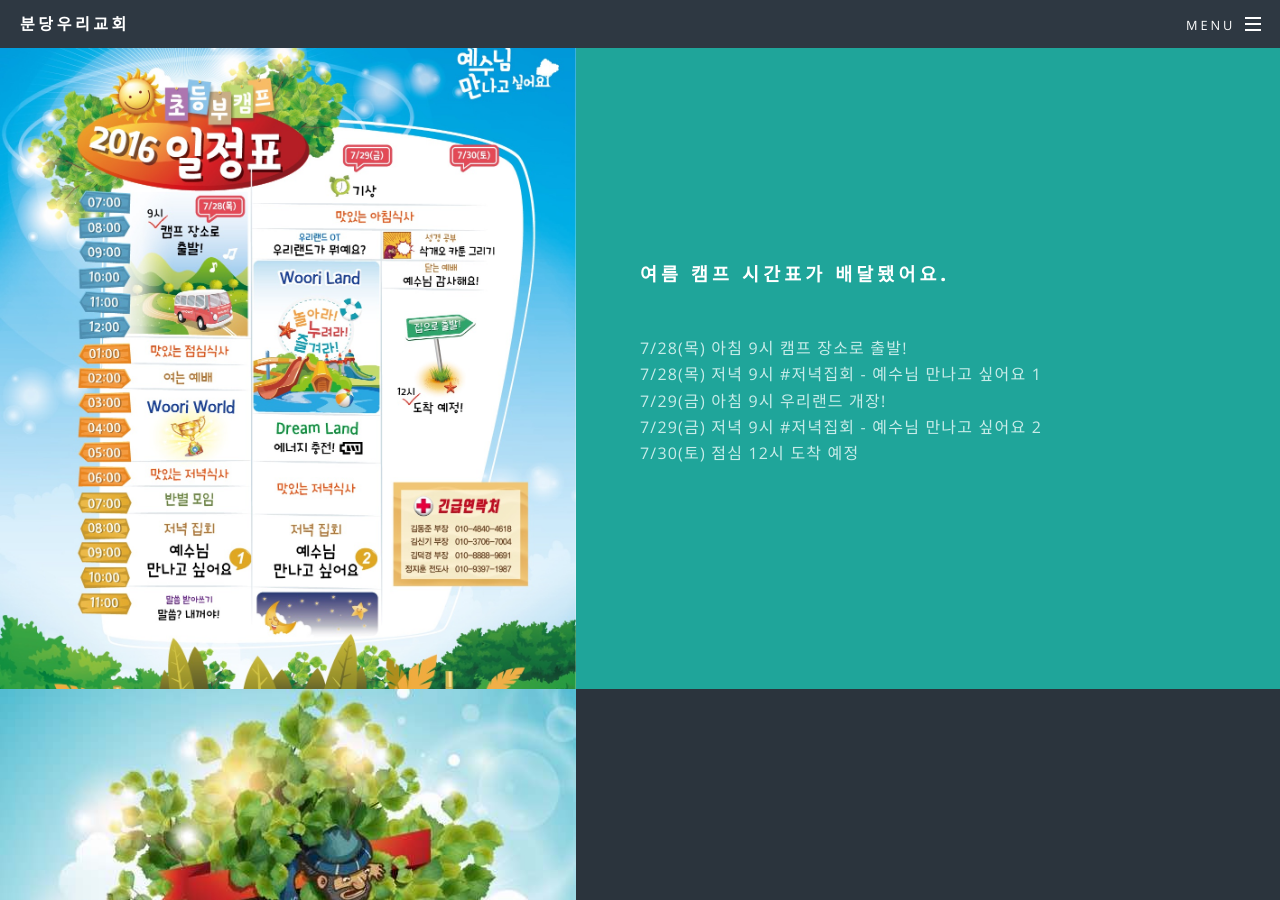
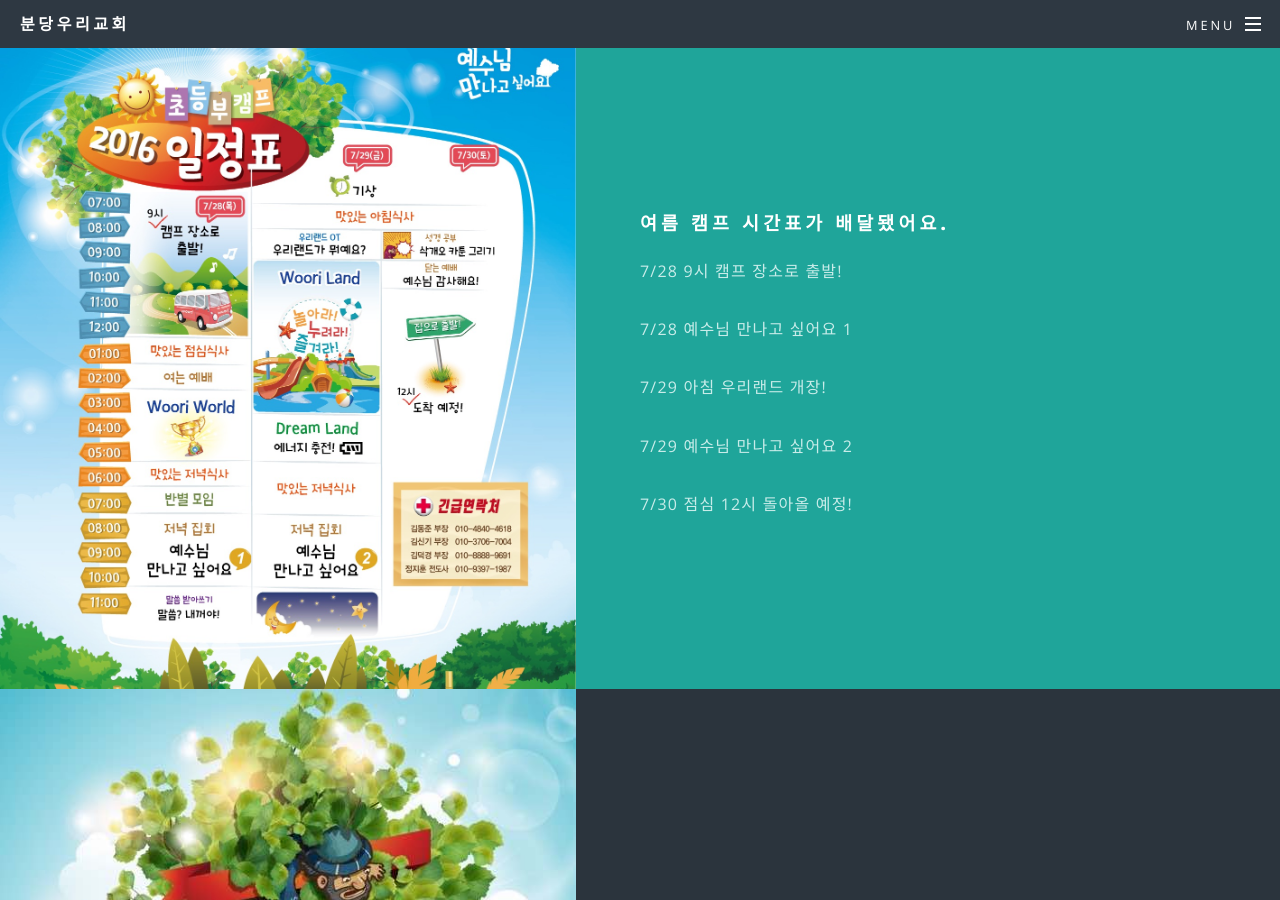
Before and after one commit to woorichurch/woorichurch.github.io, a Jekyll site: the page built from index.html, in a window 1280 px wide and 900 px high, scrolled down 1601 px. Built offline with Jekyll 4.4.1, drawn with Linux system fonts in a browser that asks for light colours.

Commit message:
시간표 요약 컨텐츠 변경

```diff
--- a/index.html
+++ b/index.html
@@ -39,13 +39,12 @@ layout: landing
 						<section class="spotlight">
 							<div class="image"><img src="images/timetable.jpg" alt="" /></div>
 							<div class="content">
-								<h3>여름 캠프 시간표가 배달됐어요.</h3><br />
-								<p>7/28(목) 아침 9시 캠프 장소로 출발!<br>
-									7/28(목) 저녁 9시 #저녁집회 - 예수님 만나고 싶어요 1<br>
-									7/29(금) 아침 9시 우리랜드 개장!<br>
-									7/29(금) 저녁 9시 #저녁집회 - 예수님 만나고 싶어요 2<br>
-									7/30(토) 점심 12시 도착 예정<br>
-								</p>
+								<h3>여름 캠프 시간표가 배달됐어요.</h3>
+								<p>7/28 9시 캠프 장소로 출발!</p>
+								<p>7/28 예수님 만나고 싶어요 1</p>
+								<p>7/29 아침 우리랜드 개장!</p>
+								<p>7/29 예수님 만나고 싶어요 2</p>
+								<p>7/30 점심 12시 돌아올 예정!</p>
 							</div>
 						</section>
 					</section>
```
